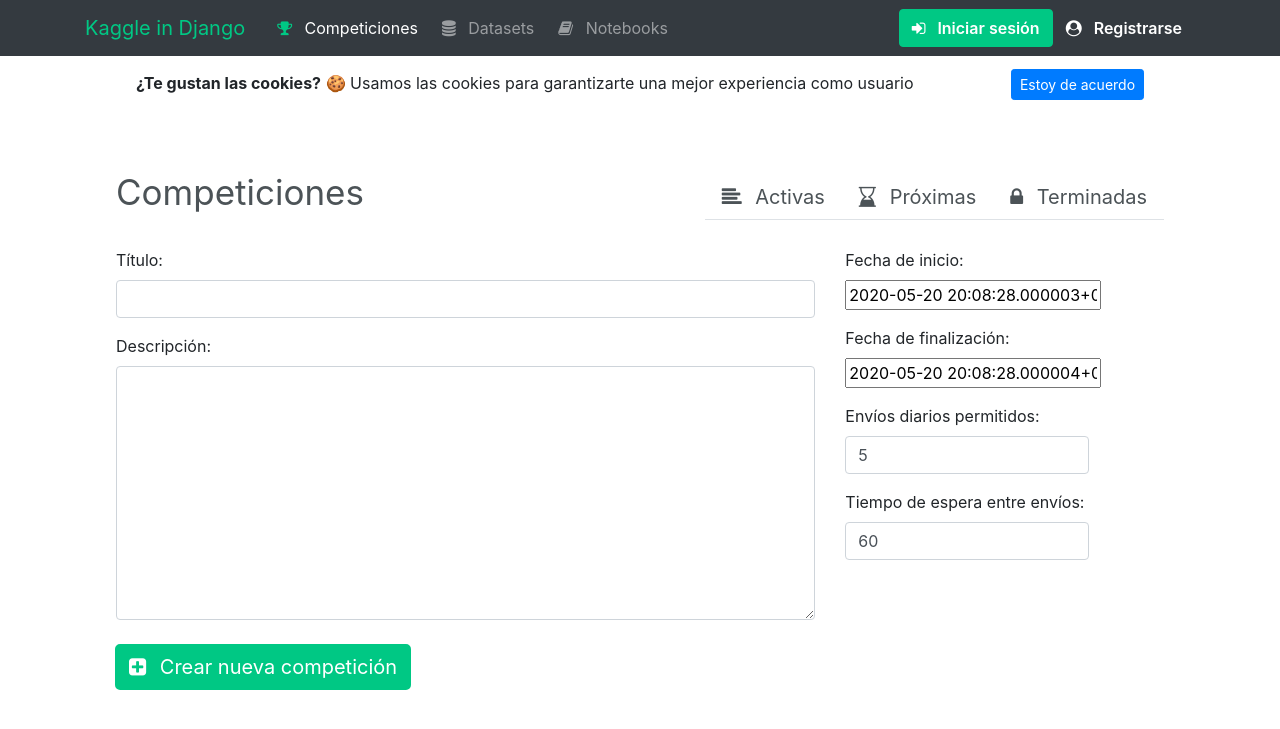
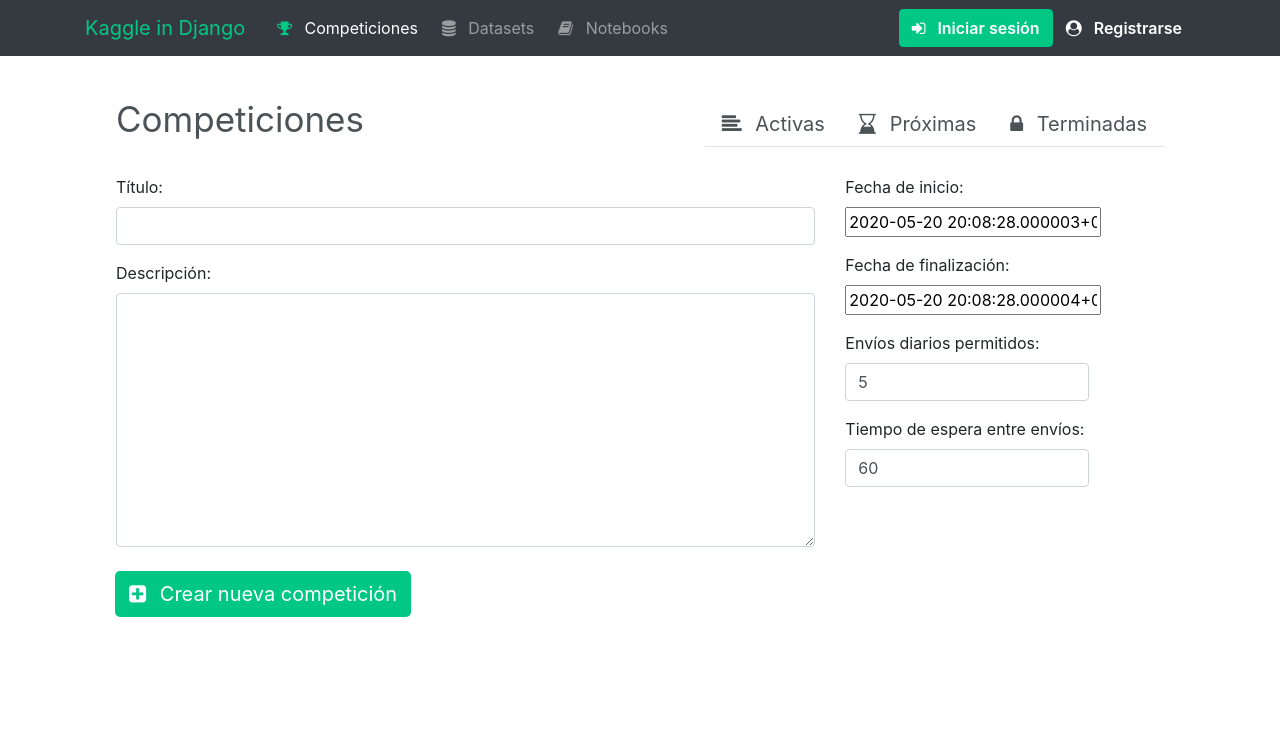
Before and after one commit to isroma/kaggle_in_django, a Django app: page /dashboard/creating in a window 1280 px wide. Shown: the top 729 px of the page. Run offline with Django 3.2, Linux system fonts and the light colour scheme; some libraries are stand-ins or nearby versions.

Commit message:
removed unnecessary html lines

```diff
--- a/dashboard/forms.py
+++ b/dashboard/forms.py
@@ -6,10 +6,8 @@ from bootstrap_datepicker_plus import DatePickerInput
 
 
 class CompetitionForm(ModelForm):
-    title = forms.CharField(widget=forms.TextInput(
-        attrs={'class': 'form-control'}), label="Título")
-    description = forms.CharField(widget=forms.Textarea(
-        attrs={'class': 'form-control'}), label="Descripción")
+    title = forms.CharField(widget=forms.TextInput(attrs={'class': 'form-control'}))
+    description = forms.CharField(widget=forms.Textarea(attrs={'class': 'form-control'}))
     beginning = forms.DateField(widget=DatePickerInput(format='%d/%m/%Y', options={
         "showClose": False,
         "showClear": False,
@@ -20,10 +18,8 @@ class CompetitionForm(ModelForm):
         "showClear": False,
         "showTodayButton": False,
     }), initial=timezone.now())
-    max_daily_uploads = forms.IntegerField(widget=forms.TextInput(attrs={'class': 'form-control', 'type':'number'}),
-        label="Envíos diarios permitidos", initial=5)
-    wait_time_uploads = forms.IntegerField(widget=forms.TextInput(attrs={'class': 'form-control', 'type':'number'}),
-        label="Tiempo de espera entre envíos", initial=60)
+    max_daily_uploads = forms.IntegerField(widget=forms.TextInput(attrs={'class': 'form-control', 'type':'number'}), initial=5)
+    wait_time_uploads = forms.IntegerField(widget=forms.TextInput(attrs={'class': 'form-control', 'type':'number'}), initial=60)
 
     class Meta:
         model = Dashboard
--- a/dashboard/templates/creating.html
+++ b/dashboard/templates/creating.html
@@ -1,5 +1,7 @@
 {% extends "competitions.html" %}
 {% block active_creating %}active{% endblock %}
+<!-- Cookies banner is loading twice due to creating extending from competitions -->
+{% block hide_cookies %}style="display: none;"{% endblock %}
 {% load static %}
 
 {% block creating %}
@@ -20,35 +22,29 @@
                 <div class="row">
                     <div class="col-md-8">
                         <div class="fieldWrapper pb-3">
-                            {{ form.title.errors }}
-                            <label for="{{ form.title.id_for_label }}">Título:</label>
+                            <label>Título:</label>
                             {{ form.title }}
                         </div>
                         <div class="fieldWrapper">
-                            {{ form.description.errors }}
-                            <label for="{{ form.description.id_for_label }}">Descripción:</label>
+                            <label>Descripción:</label>
                             {{ form.description }}
                         </div>
                     </div>
                     <div class="col-md-3">
                         <div class="fieldWrapper pb-3">
-                            {{ form.beginning.errors }}
-                            <label for="{{ form.beginning.id_for_label }}">Fecha de inicio:</label>
+                            <label>Fecha de inicio:</label>
                             {{ form.beginning }}
                         </div>
                         <div class="fieldWrapper pb-3">
-                            {{ form.deadline.errors }}
-                            <label for="{{ form.deadline.id_for_label }}">Fecha de finalización:</label>
+                            <label>Fecha de finalización:</label>
                             {{ form.deadline }}
                         </div>
                         <div class="fieldWrapper pb-3">
-                            {{ form.max_daily_uploads.errors }}
-                            <label for="{{ form.max_daily_uploads.id_for_label }}">Envíos diarios permitidos:</label>
+                            <label>Envíos diarios permitidos:</label>
                             {{ form.max_daily_uploads }}
                         </div>
                         <div class="fieldWrapper">
-                            {{ form.wait_time_uploads.errors }}
-                            <label for="{{ form.wait_time_uploads.id_for_label }}">Tiempo de espera entre envíos:</label>
+                            <label>Tiempo de espera entre envíos:</label>
                             {{ form.wait_time_uploads }}
                         </div>
                     </div>
--- a/dashboard/views.py
+++ b/dashboard/views.py
@@ -6,7 +6,9 @@ from dashboard.forms import CompetitionForm
 from django.db.models import F
 import datetime
 
+
 today = datetime.date(datetime.datetime.now().year, datetime.datetime.now().month, datetime.datetime.now().day)
+
 
 def competition(request, pk):
     competition = Dashboard.objects.get(pk=pk)
@@ -19,11 +21,13 @@ def competition(request, pk):
 
     return render(request, 'competition.html', context)
 
-# Activas:
-# Fecha de inicio anterior a hoy
-# Fecha de finalizacion posterior a hoy
+
+# Active competitions:
+# Beginning date before today
+# Deadline date after today
+# Ordered by most recent
 def actives(request):
-    competitions = Dashboard.objects.filter(deadline__gte=today).filter(beginning__lte=today)
+    competitions = Dashboard.objects.filter(deadline__gte=today).filter(beginning__lte=today).order_by('-beginning')
 
     context = {
         'competitions': competitions,
@@ -32,10 +36,12 @@ def actives(request):
 
     return render(request, 'actives.html', context)
 
-# Proximas:
-# Fecha de inicio posterior a hoy
+
+# Coming competitions:
+# Beginning date after today
+# Ordered by closest date
 def coming(request):
-    competitions = Dashboard.objects.filter(beginning__gt=today)
+    competitions = Dashboard.objects.filter(beginning__gt=today).order_by('beginning')
 
     context = {
         'competitions': competitions,
@@ -44,10 +50,12 @@ def coming(request):
 
     return render(request, 'coming.html', context)
 
-# Pasadas
-# Fecha de finalizacion anterior a hoy
+
+# Past competitions:
+# Deadline date before today
+# Ordered by last finished
 def pasts(request):
-    competitions = Dashboard.objects.filter(deadline__lte=today)
+    competitions = Dashboard.objects.filter(deadline__lte=today).order_by('-deadline')
 
     context = {
         'competitions': competitions,
@@ -55,6 +63,7 @@ def pasts(request):
     }
 
     return render(request, 'pasts.html', context)
+
 
 def creating(request):
     form = CompetitionForm(request.POST or None)
@@ -72,10 +81,12 @@ def creating(request):
 
     return render(request, 'creating.html', {'form': form})
 
+
 def delete(request, pk):
     competition = Dashboard.objects.get(pk=pk)
     competition.delete()
     return redirect('/dashboard/actives')
+
 
 def add_points(request, pk):
 
--- a/kaggle_django/templates/base.html
+++ b/kaggle_django/templates/base.html
@@ -46,17 +46,16 @@
     </div>
     <div>
       <ul class="nav navbar-nav navbar-right">
-        {% if user.id is None or user.profile.verified == False%}
-        <li class="nav-item active">
-          <a class="btn btn-info"
-            style="width:100%; font-weight: 600; background-color: #00c884; border-color: #00c884;"
+        {% if user.id is None or user.profile.verified == False %}
+        <li class="nav-item">
+          <a class="btn login-button"
             href="{% url 'login' %}">
             <span class="fa fa-sign-in pr-2"></span>
             Iniciar sesión
           </a>
         </li>
         <li class="nav-item">
-          <a class="btn" style="width:100%; font-weight: 600; color: white" href="{% url 'register' %}">
+          <a class="btn btn-dark" style="width:100%; font-weight: 600; color: white" href="{% url 'register' %}">
             <span class="fa fa-user-circle pr-2"></span>
             Registrarse
           </a>
@@ -66,8 +65,7 @@
           <a class="nav-link pr-3">Sesión iniciada como: <i> {{ user }}</i></a>
         </li>
         <li class="nav-item active">
-          <a class="btn btn-info"
-            style="width:100%; font-weight: 600; background-color: #00c884; border-color: #00c884;"
+          <a class="btn login-button"
             href="{% url 'logout' %}">
             <span class="fa fa-sign-out pr-2"></span>
             Cerrar sesión
@@ -79,7 +77,7 @@
   </div>
 </nav>
 
-<div class="alert text-center cookiealert" role="alert">
+<div class="alert text-center cookiealert" role="alert" {% block hide_cookies %}{% endblock %}>
   <b>¿Te gustan las cookies?</b> &#x1F36A; Usamos las cookies para garantizarte una mejor experiencia como usuario
   <a href="https://cookiesandyou.com/" target="_blank" class="pl-2" style="color: white;">Saber más</a>
   <button type="button" class="pl-2 btn btn-primary btn-sm acceptcookies">
--- a/static/register.css
+++ b/static/register.css
@@ -1,11 +1,27 @@
 .g-button{
     color: #fff !important;
-    border: 1px solid #EA4335;
+    border: 1px solid #ea4335;
     background: #ea4335 !important;
     width:100%;
     font-weight: 600;
     color:#fff;
     padding: 8px 25px;
+}
+.g-button:hover{
+    border: 1px solid #d23c2f;
+    background: #d23c2f !important;
+}
+.login-button{
+    color: #fff !important;
+    border: 1px solid #00c884;
+    background: #00c884 !important;
+    width:100%;
+    font-weight: 600;
+    color:#fff;
+}
+.login-button:hover{
+    border: 1px solid #00b476;
+    background: #00b476 !important;
 }
 .my-input{
     box-shadow: inset 0 1px 2px rgba(0, 0, 0, 0.1);
--- a/users/templates/login.html
+++ b/users/templates/login.html
@@ -25,8 +25,8 @@
                      </div>
                   </div>
                   <div class="text-center pt-2">
-                     <button type="submit" style="padding: 8px 25px; width:100%; font-weight: 600; background-color: #00c884; border-color: #00c884;"
-                        class="btn btn-block btn-info tx-tfm">Iniciar sesión</button>
+                     <button type="submit" class="btn btn-block login-button" style="padding: 8px 25px;">
+                        Iniciar sesión</button>
                   </div>
                   <div class="col-md-12">
                      <div class="login-or">
@@ -36,7 +36,7 @@
                   </div>
                   <div class="form-group">
                      <a class="btn btn-block g-button" href="{% provider_login_url 'google' %}">
-                        <i class="fa fa-google"></i> Iniciar sesión con Google
+                        <i class="fa fa-google pr-1"></i> Iniciar sesión con Google
                      </a>
                   </div>
                </form>
--- a/users/templates/register.html
+++ b/users/templates/register.html
@@ -25,8 +25,8 @@
                      </div>
                   </div>
                   <div class="text-center pt-2">
-                     <button type="submit" style="padding: 8px 25px; width:100%; font-weight: 600; background-color: #00c884; border-color: #00c884;"
-                        class="btn btn-block btn-info tx-tfm">Crear nueva cuenta</button>
+                     <button type="submit" class="btn btn-block login-button" style="padding: 8px 25px;">
+                        Crear nueva cuenta</button>
                   </div>
                   <div class="col-md-12">
                      <div class="login-or">
@@ -36,7 +36,7 @@
                   </div>
                   <div class="form-group">
                      <a class="btn btn-block g-button" href="{% provider_login_url 'google' %}">
-                        <i class="fa fa-google"></i> Registrarse con Google
+                        <i class="fa fa-google pr-1"></i> Registrarse con Google
                      </a>
                   </div>
                   <p class="small mt-3 text-center">Al registrarte indicas que has leído y aceptas nuestros <a href="#"
```
Also changed, not shown: db.sqlite3.
